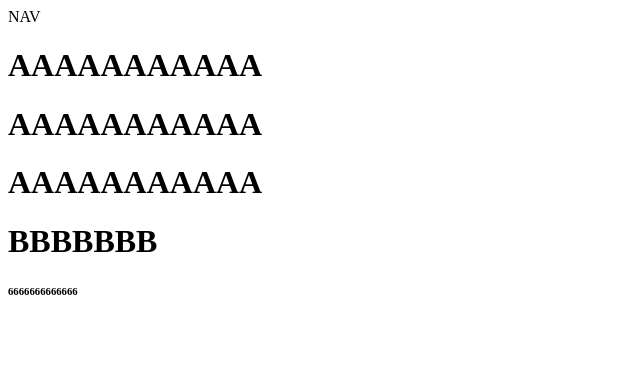
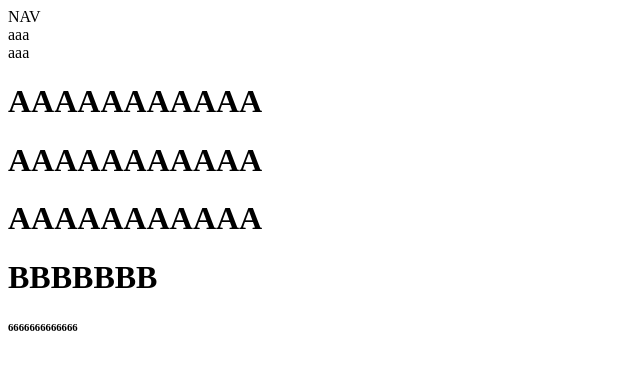
Before and after one commit to CHEN-I-7/20251216, a plain HTML site: page index.html in a window 1280 px wide. Shown: the whole page, without its empty margins (0-640 px from the left). Drawn offline with Linux system fonts and the light colour scheme.

Commit message:
feat：新增文字

```diff
--- a/index.html
+++ b/index.html
@@ -6,7 +6,10 @@
     <title>Document</title>
 </head>
 <body>
-    <nav>NAV</nav>
+    <nav>NAV
+        <div>aaa</div>
+        <div>aaa</div>
+    </nav>
    <h1>AAAAAAAAAAA</h1>
    <h1>AAAAAAAAAAA</h1>
    <h1>AAAAAAAAAAA</h1>
```
